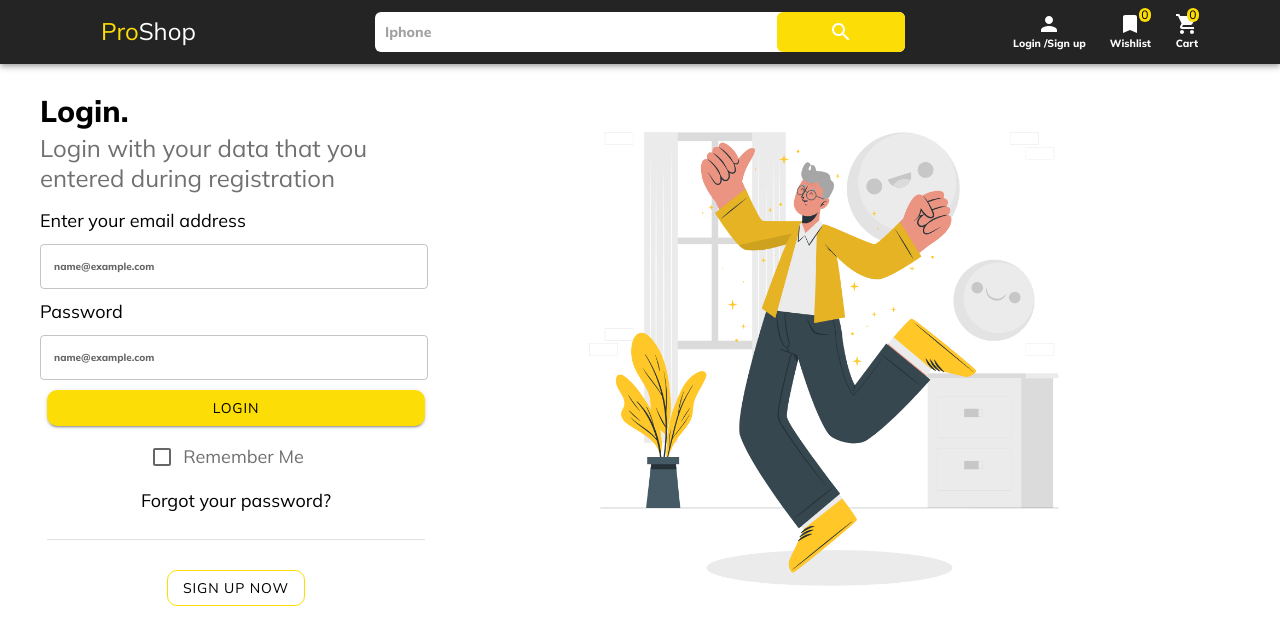
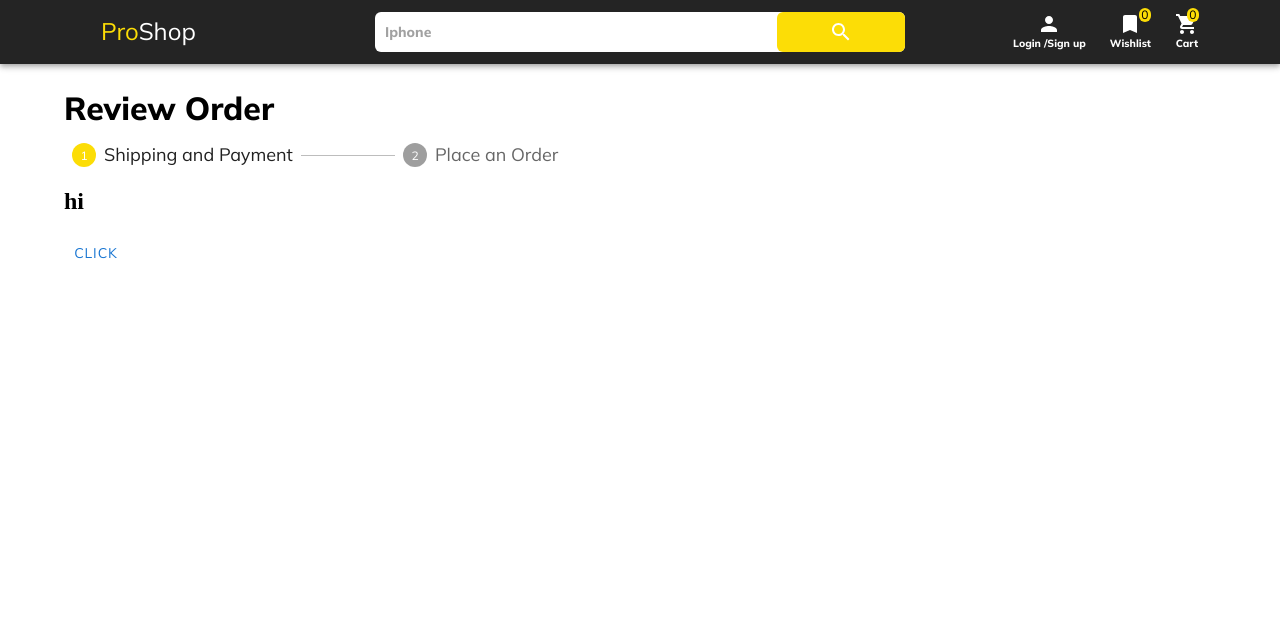
Before and after one commit to AbdHussein/e-shop, a React (Create React App) app: page /LogIn in a window 1280 px wide. Shown: the top 644 px of the page. Built offline with nearby package versions, Linux system fonts and the light colour scheme.

Commit message:
hi stepper

```diff
--- a/src/App.js
+++ b/src/App.js
@@ -1,24 +1,30 @@
 import React from "react";
 import NavApp from "./components/NavApp";
 import { Route, Routes } from "react-router";
+
+
 import Home from "./pages/Home";
 import Cart from "./pages/Cart";
-import SideImgs from "./components/SideImgs";
+
 import Product from "./pages/Product";
 import LogIn from "./pages/LogIn";
 import SignUp from "./pages/SignUp";
+import Payments from "./pages/Payments";
+
 
 function App() {
   return (
     <>
       <NavApp />
-      <Routes>
-        <Route path="/" element={<Home/>}/>
-        <Route path="/Cart" element={<Cart/>}/>
-        <Route path="/Product" element={ <Product/>}/>
+      {/* <Routes>
+        <Route path="/" element={<Home />} />
+        <Route path="/Cart" element={<Cart />} />
+        <Route path="/Product" element={<Product />} />
         <Route path="/LogIn" element={<LogIn />} />
         <Route path="/SignUp" element={<SignUp />} />
-      </Routes>
+      </Routes> */}
+      <Payments />
+
     </>
   );
 }
--- /dev/null
+++ b/src/components/StepperContent.jsx
@@ -0,0 +1,23 @@
+import { Button } from "@mui/material";
+import React from "react";
+
+const StepperContent = ({ activeStep, setActiveStep }) => {
+  if (activeStep === 0) {
+    return (
+      <div>
+        <h1>hi</h1>
+        <Button onClick={() => setActiveStep(1)}> CLICK</Button>
+      </div>
+    );
+  } else if (activeStep === 1) {
+    return (
+      <div>
+        <h1>bye</h1>
+      </div>
+    );
+  } else {
+    return null;
+  }
+};
+
+export default StepperContent;
--- a/src/index.css
+++ b/src/index.css
@@ -138,3 +138,13 @@ a:-webkit-any-link {
 .css-zow5z4-MuiGrid-root>.MuiGrid-item {
   padding-left: unset !important;
 }
+
+.css-j5w0w9-MuiStepConnector-root {
+  -webkit-flex: unset !important;
+
+  width: 94px;
+}
+
+.css-1u4zpwo-MuiSvgIcon-root-MuiStepIcon-root.Mui-active {
+  color: #fcdd06 !important;
+}
--- a/src/pages/LogIn.jsx
+++ b/src/pages/LogIn.jsx
@@ -70,7 +70,7 @@ const LogIn = () => {
                 </FormLabel>
 
                 <TextField
-                  label="name@example.com"
+                  label="Password"
                   inputProps={{
                     style: {
                       fontSize: 16,
--- /dev/null
+++ b/src/pages/Payments.jsx
@@ -0,0 +1,34 @@
+import React from "react";
+
+import Box from "@mui/material/Box";
+import Stepper from "@mui/material/Stepper";
+import Step from "@mui/material/Step";
+import StepLabel from "@mui/material/StepLabel";
+import Button from "@mui/material/Button";
+import Typography from "@mui/material/Typography";
+import { Container } from "@mui/material";
+import StepperContent from "../components/StepperContent";
+
+const Payments = () => {
+  const [activeStep, setActiveStep] = React.useState(0);
+
+  return (
+    <section style={{ marginTop: "25px" }}>
+      <Container>
+        <Typography variant="h2">Review Order</Typography>
+        <Stepper sx={{ marginTop: "15px" }} activeStep={activeStep}>
+          <Step>
+            <StepLabel>Shipping and Payment</StepLabel>
+          </Step>
+          <Step>
+            <StepLabel>Place an Order</StepLabel>
+          </Step>
+        </Stepper>
+
+        <StepperContent activeStep={activeStep} setActiveStep={setActiveStep} />
+      </Container>
+    </section>
+  );
+};
+
+export default Payments;
```
